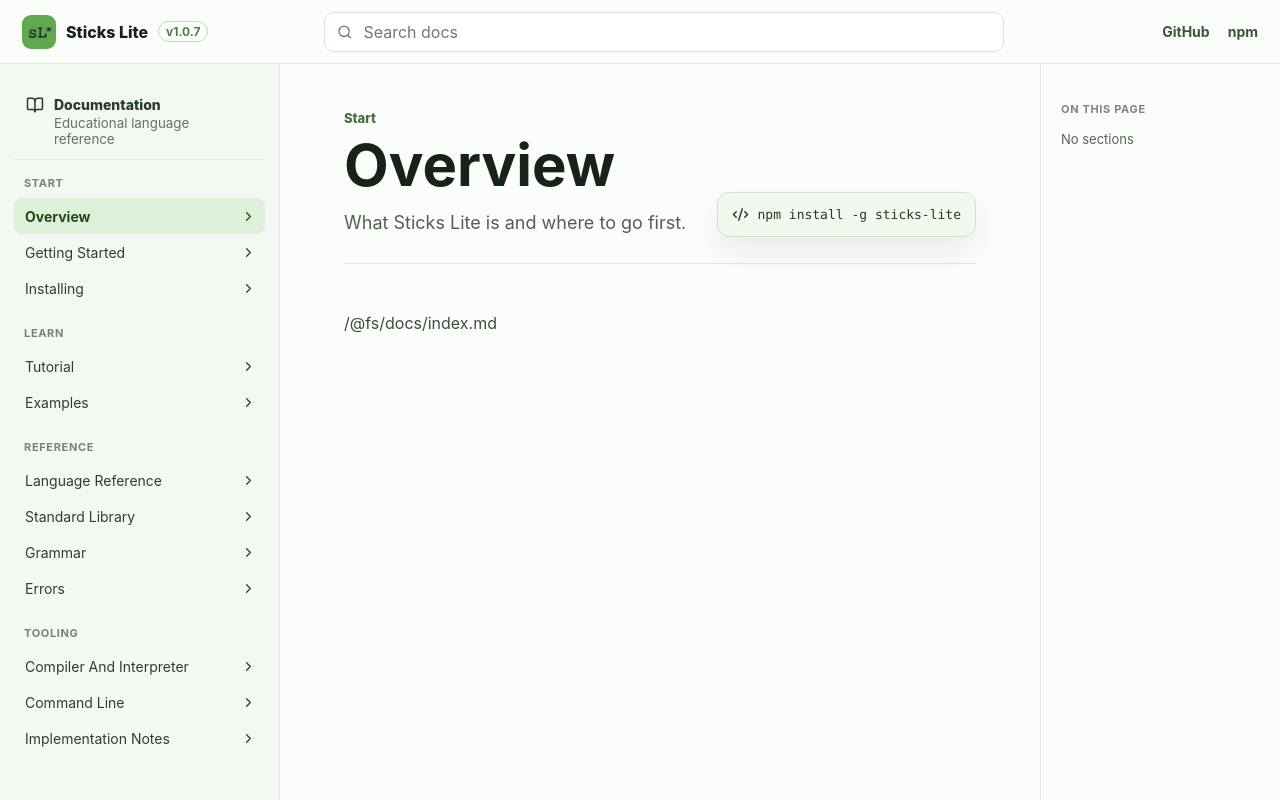
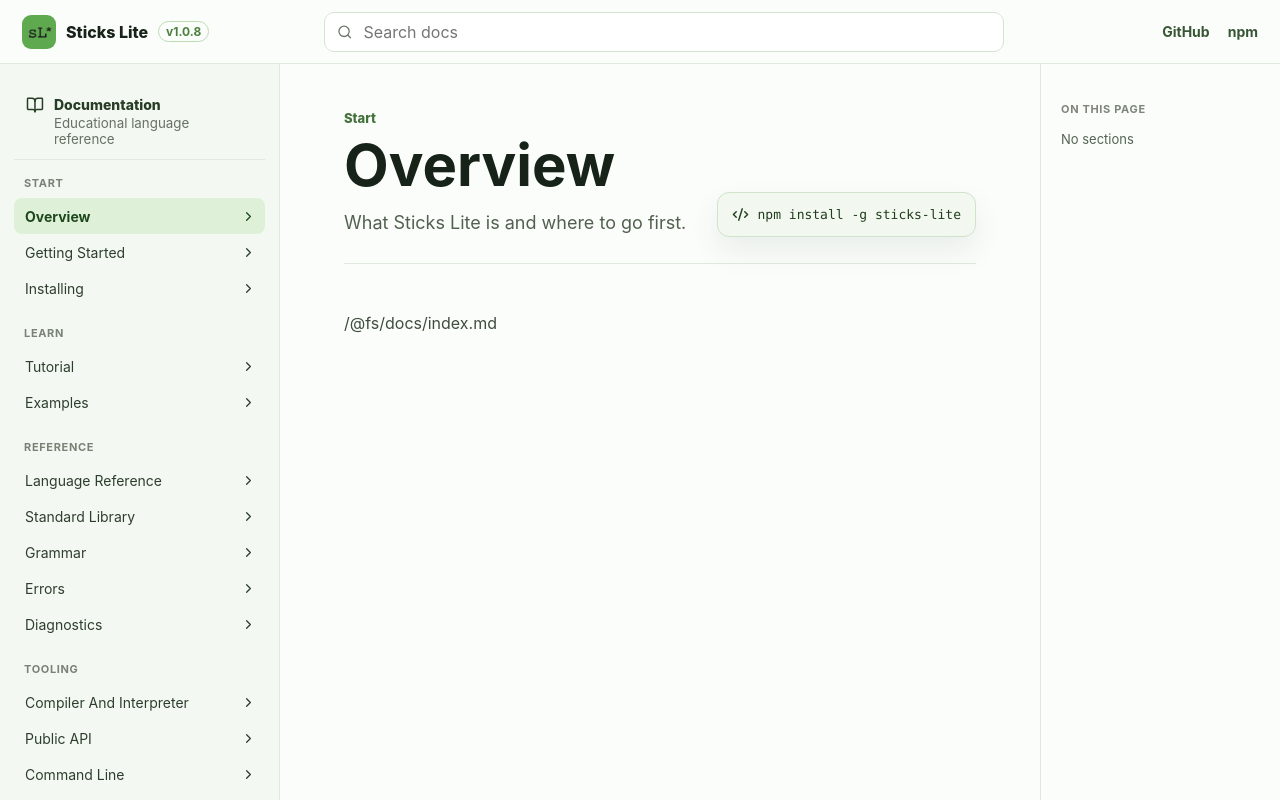
Before and after one commit to sticks-lite/docs, a React (Vite) app: page / in a window 1280 px wide. Built offline with nearby package versions, Linux system fonts and the light colour scheme.

Commit message:
1.0.8 updates
Added Support for the Sticks Lite API along with the rest of the changes with v1.0.8

```diff
--- a/index.html
+++ b/index.html
@@ -5,7 +5,7 @@
     <meta name="viewport" content="width=device-width, initial-scale=1.0" />
     <meta
       name="description"
-      content="Professional documentation for Sticks Lite v1.0.7, the educational programming language."
+      content="Professional documentation for Sticks Lite v1.0.8, the educational programming language."
     />
     <title>Sticks Lite Documentation</title>
   </head>
--- a/package.json
+++ b/package.json
@@ -1,9 +1,9 @@
 {
   "name": "@brisqdev/sticks-lite-docs",
-  "version": "1.0.7",
+  "version": "1.0.8",
   "private": true,
   "type": "module",
-  "description": "Documentation site for Sticks Lite v1.0.7.",
+  "description": "Documentation site for Sticks Lite v1.0.8.",
   "scripts": {
     "dev": "vite --host 0.0.0.0",
     "build": "tsc --noEmit && vite build",
--- a/src/docs.ts
+++ b/src/docs.ts
@@ -5,9 +5,11 @@
 import languageReference from "../docs/language-reference.md?raw";
 import standardLibrary from "../docs/standard-library.md?raw";
 import compilerInterpreter from "../docs/compiler-interpreter.md?raw";
+import publicApi from "../docs/public-api.md?raw";
 import cli from "../docs/cli.md?raw";
 import grammar from "../docs/grammar.md?raw";
 import errors from "../docs/errors.md?raw";
+import diagnostics from "../docs/diagnostics.md?raw";
 import examples from "../docs/examples.md?raw";
 import implementation from "../docs/implementation.md?raw";
 import { STICKS_LITE_VERSION_LABEL } from "./version";
@@ -71,6 +73,13 @@
     body: compilerInterpreter,
   },
   {
+    id: "public-api",
+    title: "Public API",
+    group: "Tooling",
+    description: "Documented TypeScript exports for tools and classroom integrations.",
+    body: publicApi,
+  },
+  {
     id: "cli",
     title: "Command Line",
     group: "Tooling",
@@ -90,6 +99,13 @@
     group: "Reference",
     description: "Friendly errors, hints, and classroom debugging guidance.",
     body: errors,
+  },
+  {
+    id: "diagnostics",
+    title: "Diagnostics",
+    group: "Reference",
+    description: "Modern error hints, CLI messages, and beginner mistake handling.",
+    body: diagnostics,
   },
   {
     id: "examples",
--- a/src/version.ts
+++ b/src/version.ts
@@ -1,2 +1,2 @@
-export const STICKS_LITE_VERSION = "1.0.7";
+export const STICKS_LITE_VERSION = "1.0.8";
 export const STICKS_LITE_VERSION_LABEL = `v${STICKS_LITE_VERSION}`;
```
Also changed, not shown: 12 other files (tests, documents, lock files or other folders).
